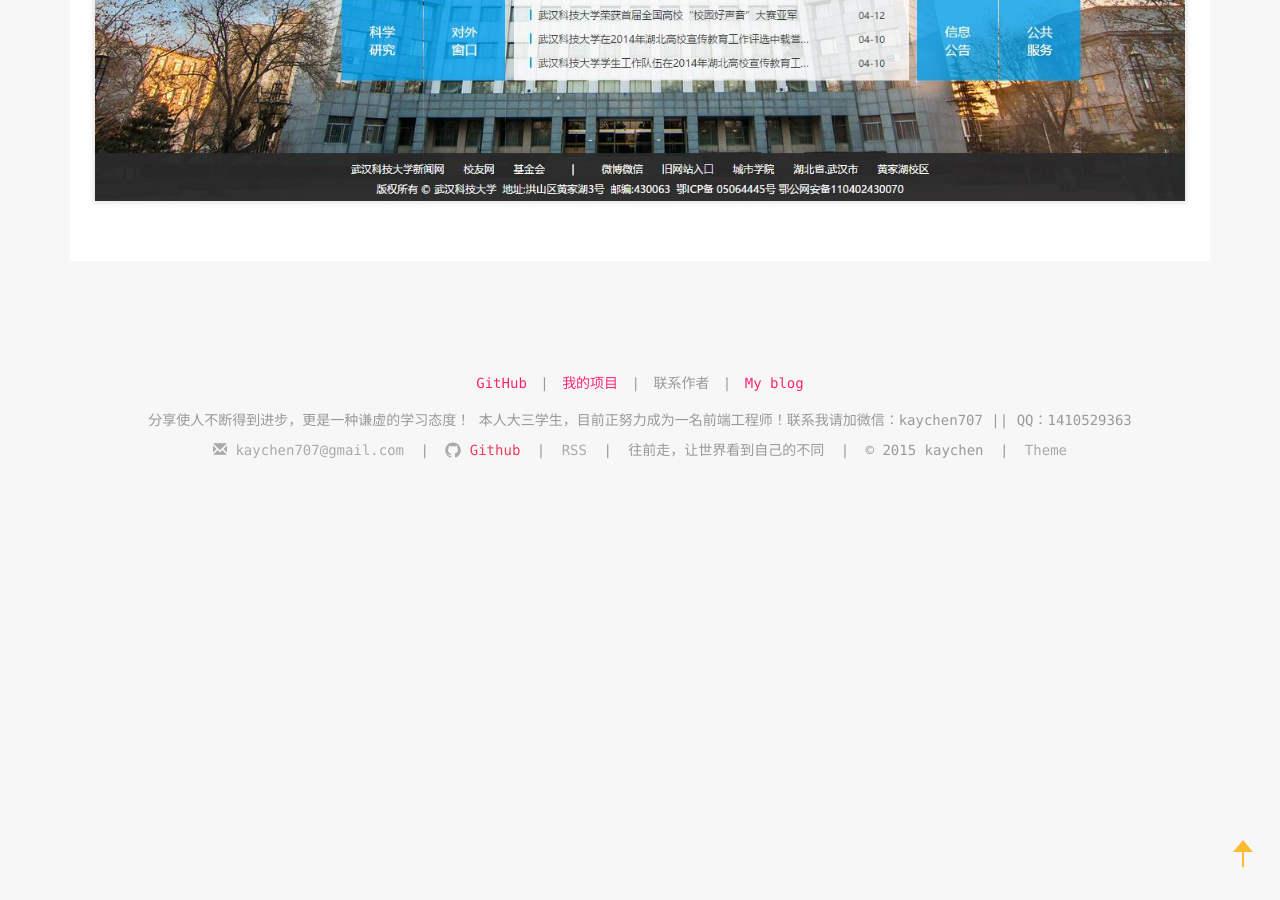
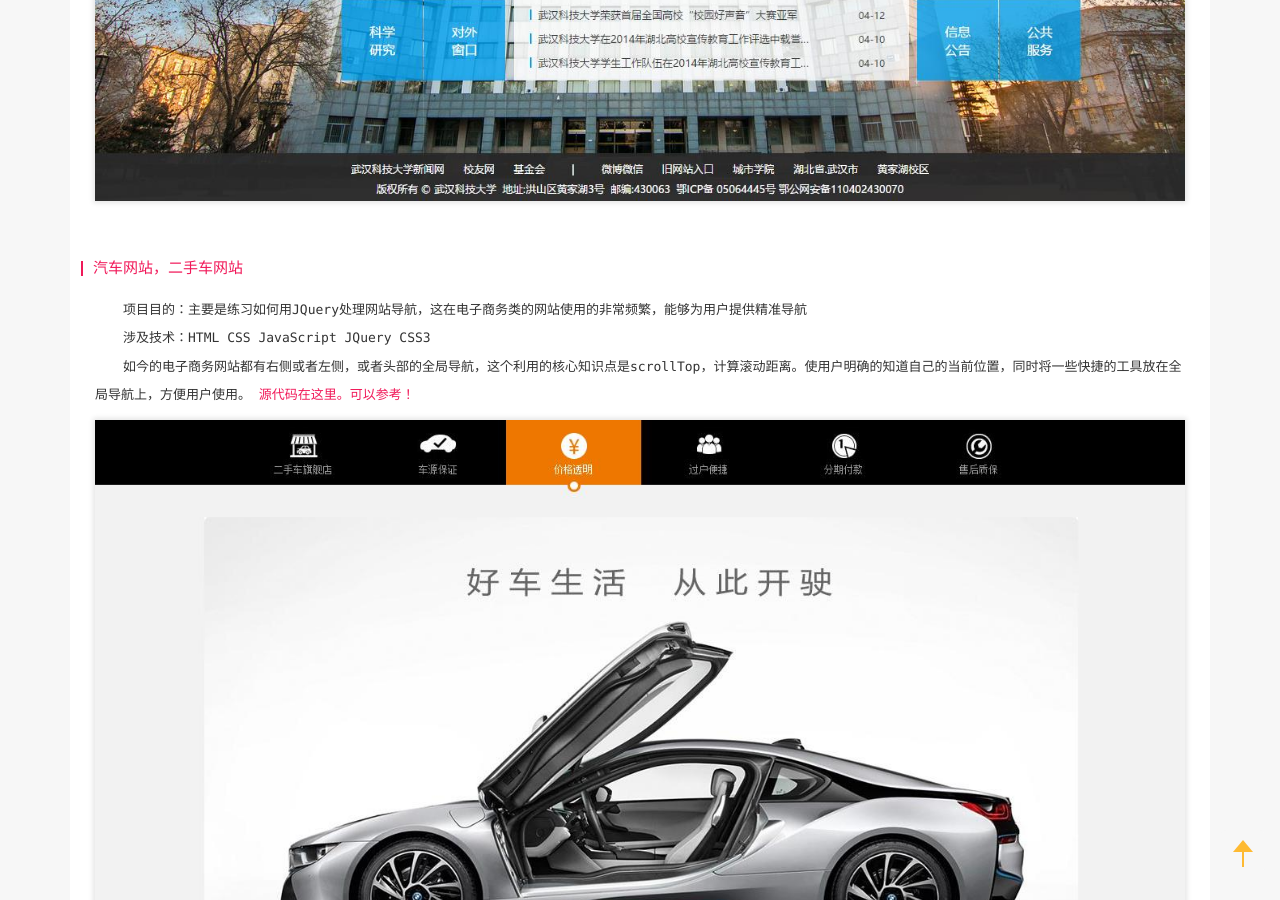
Before and after one commit to LittlewhiteChen/LittlewhiteChen.github.io, a Jekyll site: the page built from pages/1site.html, in a window 1280 px wide and 900 px high, scrolled down 8476 px. Built offline with Jekyll 4.4.1, drawn with Linux system fonts in a browser that asks for light colours; nearby versions of some CDN libraries; comment, search, counter and statistics services are not loaded; a style sheet for code colours, icons or effects is not loaded; before the commit the page ends 8961 px from its top, so only the background shows below that.

Commit message:
添加项目

```diff
--- a/pages/1site.html
+++ b/pages/1site.html
@@ -191,13 +191,32 @@ icon: glyphicon-search
                 <P>涉及技术：HTML CSS JavaScript JQuery CSS3 Bootstrap</P>
                 <p>
                     这个原来是工作室打算做的一个项目，最后因为时间原因，没有做成
-                    <a href="https://github.com/LittlewhiteChen/drag">源代码在这里。可以参考！</a>
+                    <a href="https://github.com/LittlewhiteChen/Alumni-network">源代码在这里。可以参考！</a>
                 </p>
             </div>
             <a href="http://littlewhitechen.github.io/Alumni-network/">
                 <img src="http://littlewhitechen.github.io/img/repo/wkd.jpg">
             </a>
         </li>
+        <!-- 一个汽车网站 -->
+        <li>
+            <div class="head">
+                <a href="http://littlewhitechen.github.io/car/">
+                    汽车网站，二手车网站
+                </a>
+            </div>
+            <div class="description">
+                <p>项目目的：主要是练习如何用JQuery处理网站导航，这在电子商务类的网站使用的非常频繁，能够为用户提供精准导航</p>
+                <P>涉及技术：HTML CSS JavaScript JQuery CSS3 </P>
+                <p>
+                    如今的电子商务网站都有右侧或者左侧，或者头部的全局导航，这个利用的核心知识点是scrollTop，计算滚动距离。使用户明确的知道自己的当前位置，同时将一些快捷的工具放在全局导航上，方便用户使用。
+                    <a href="https://github.com/LittlewhiteChen/car">源代码在这里。可以参考！</a>
+                </p>
+            </div>
+            <a href="http://littlewhitechen.github.io/car/">
+                <img src="http://littlewhitechen.github.io/img/repo/car.jpg">
+            </a>
+        </li>
     </ul>
 
 </div>
```
Also changed, not shown: _posts/2015-09-17-关于一次面试题的几点失误的总结.md (+11 -3 lines), img/repo/car.jpg (added), img/repo/car2.jpg (added), img/repo/tab.jpg (added), img/repo/捕获.PNG (deleted).
